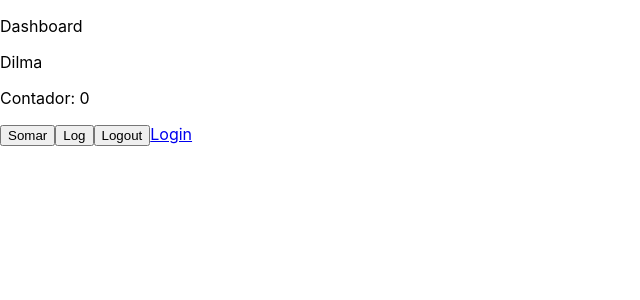
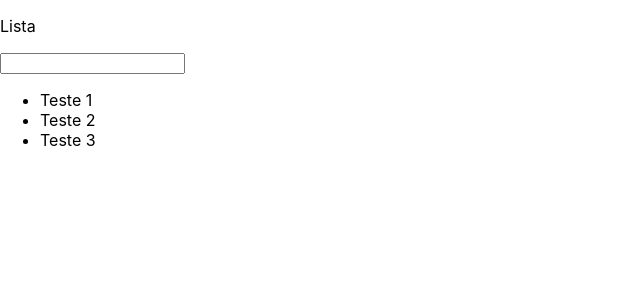
Before and after one commit to hygino82/curso-react-typescript, a React (Create React App) app: page /pagina-inicial in a window 1280 px wide. Shown: the top 300 px of the page, without its empty margins (0-640 px from the left). Built offline with nearby package versions, Linux system fonts and the light colour scheme.

Commit message:
Trabalhando com listas

```diff
--- a/src/app/pages/dashboard/Dashboard.tsx
+++ b/src/app/pages/dashboard/Dashboard.tsx
@@ -1,26 +1,36 @@
-import { useRef } from "react";
-import { Link } from "react-router-dom";
-
-
-import { useUsuarioLogado } from "../../shared/hooks";
+import { useCallback, useState } from 'react';
 
 export const Dashboard = () => {
-    const counterRef = useRef(0);
+    const [lista, setLista] = useState<string[]>(['Teste 1', 'Teste 2', 'Teste 3']);
 
-    const { nomeDoUsuario, logout } = useUsuarioLogado();
+    const handleInputKeyDown: React.KeyboardEventHandler<HTMLInputElement> = useCallback((e) => {
+        if (e.key === 'Enter') {
+            if (e.currentTarget.value.trim().length === 0) return;
+
+            const value = e.currentTarget.value;
+
+            e.currentTarget.value = '';
+
+            setLista((oldLista) => {
+                if (oldLista.includes(value)) {
+                    return oldLista;
+                }
+                return [...oldLista, value];
+            });
+        }
+    }, []);
 
     return (
         <div>
-            <p>Dashboard</p>
-            <p>{nomeDoUsuario}</p>
-
-            <p>Contador: {counterRef.current}</p>
-
-            <button onClick={() => { counterRef.current++ }}>Somar</button>
-            <button onClick={() => { console.log(counterRef.current) }}>Log</button>
-
-            <button onClick={logout}>Logout</button>
-            <Link to="/entrar">Login</Link>
+            <p>Lista</p>
+            <input
+                onKeyDown={handleInputKeyDown}
+            />
+            <ul>
+                {lista.map((value) => {
+                    return <li key={value}>{value}</li>;
+                })}
+            </ul>
         </div>
     );
 };
```
